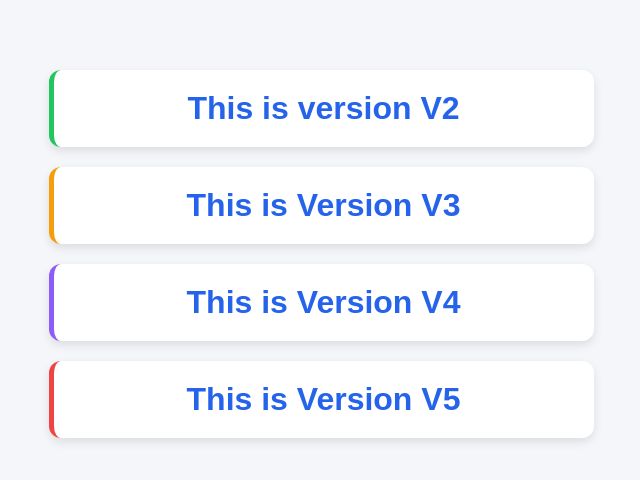
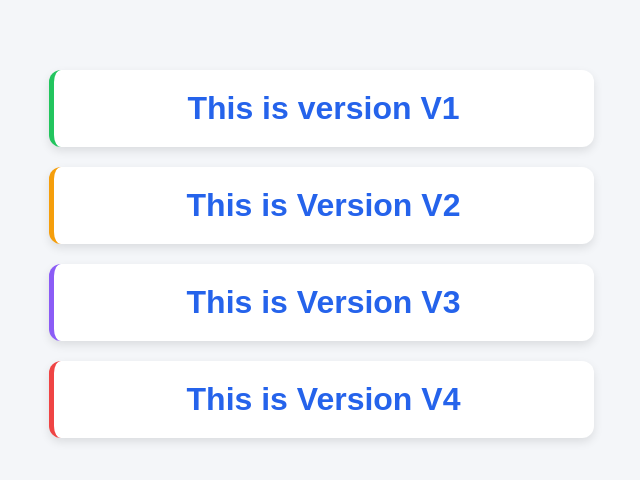
Before and after one commit to nitin-tps/myrepo, a plain HTML site: page index.html in a window 1280 px wide. Shown: the full height of the page, 319-959 px from the left. Drawn offline with Linux system fonts and the light colour scheme.

```diff
--- a/index.html
+++ b/index.html
@@ -8,10 +8,10 @@
     <link rel="stylesheet" href="style.css">
 </head>
 <body>
-    <h1>This is version V2</h1>
+    <h1>This is version V1</h1>
+    <h1>This is Version V2</h1>
     <h1>This is Version V3</h1>
     <h1>This is Version V4</h1>
-    <h1>This is Version V5</h1>
 
 </body>
 </html>
```
